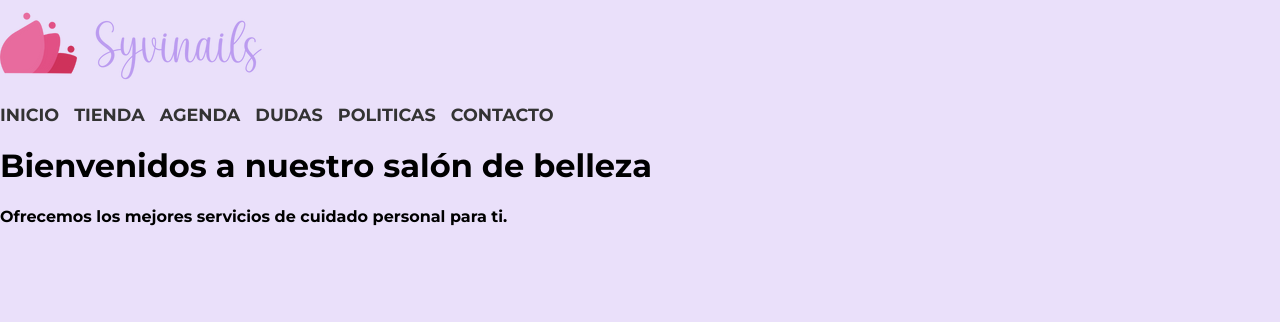
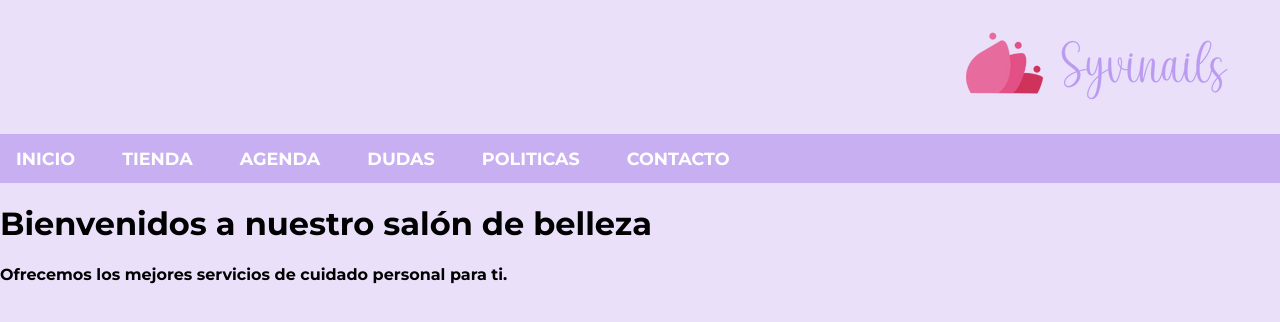
Before and after one commit to lvark/nailartwebpage, a React (Vite) app in the folder Syl01/: page / in a window 1280 px wide. Shown: the top 322 px of the page. Built offline with nearby package versions, Linux system fonts and the light colour scheme; the HTML template or start-up script is replaced by a standard one.

Commit message:
estilo-barra-navegacion

```diff
--- a/Syl01/package.json
+++ b/Syl01/package.json
@@ -10,6 +10,9 @@
     "preview": "vite preview"
   },
   "dependencies": {
+    "@fortawesome/fontawesome-svg-core": "^6.6.0",
+    "@fortawesome/free-solid-svg-icons": "^6.6.0",
+    "@fortawesome/react-fontawesome": "^0.2.2",
     "prop-types": "^15.8.1",
     "react": "^18.3.1",
     "react-dom": "^18.3.1",
--- a/Syl01/src/App.jsx
+++ b/Syl01/src/App.jsx
@@ -2,7 +2,7 @@ import React from 'react';
 import { BrowserRouter as Router, Route, Routes } from 'react-router-dom';
 import Header from './components/Header';
 import Home from './components/Home';
-import Services from './components/Services';
+import Store from './components/Store';
 import Schedule from './components/Schedule';
 import Contact from './components/Contact';
 import Faq from './components/Faq';
@@ -14,7 +14,7 @@ function App() {
       <Header />
       <Routes>
         <Route path="/" element={<Home />} />
-        <Route path="/services" element={<Services />} />
+        <Route path="/store" element={<Store/>} />
         <Route path="/schedule" element={<Schedule />} />
         <Route path="/contact" element={<Contact />} />
         <Route path="/faq" element={<Faq />} />
--- a/Syl01/src/components/Header.css
+++ b/Syl01/src/components/Header.css
@@ -14,6 +14,101 @@
   font-size: 1.8rem;
   color: #333;
   margin: 0;
+}
+
+
+
+ul {
+  list-style-type: none;
+  margin: 0;
+  padding: 0;
+  overflow: hidden;
+  /*background-color: #bb9bf0;*/
+  background: rgba(187, 155, 240, 0.7) ;
+}
+
+li {
+  float: left;
+}
+
+li a {
+  display: block;
+  color: white;
+  text-align: center;
+  padding: 14px 16px;
+  text-decoration: none;
+}
+
+li a:hover {
+  background-color: #bb9bf0;
+}
+
+
+/* Navegación */
+.nav {
+  flex-grow: 1;
+  text-align: right;
+}
+
+.nav-links {
+  list-style: none;
+  padding: 0;
+  margin: 0;
+  display: flex;
+  gap: 15px;
+}
+
+.nav-links li {
+  display: inline;
+}
+
+/* Estilos para los enlaces de navegación */
+.nav-links a {
+  text-decoration: none;
+  color: #bb9bf0;
+  font-size: 1.1rem;
+  transition: color 0.3s ease;
+}
+
+.nav-links a:hover {
+  color: #d93672;
+}
+
+/* Ocultar el menú para pantallas pequeñas */
+.mobile-menu-icon {
+  display: none;
+  font-size: 2rem;
+  background: none;
+  border: none;
+  cursor: pointer;
+  color: #333;
+
+}
+
+/* General para el header */
+.header {
+  display: flex;
+  justify-content: space-between;
+  align-items: center;
+  background-color:  #bb9bf0; /* Color de fondo */
+  padding: 10px 20px;
+  box-shadow: 0 4px 6px rgba(0, 0, 0, 0.1);
+  position: relative;
+}
+
+/* Estilos del logo */
+.logo h1 {
+  font-size: 1.8rem;
+  color: #333;
+  margin: 0;
+}
+
+/* Contenedor del logo */
+.logo-container {
+  text-align: right;
+  margin-top: 20px ;
+  margin-right: 40px;
+  margin-bottom: 10px;
 }
 
 /* Navegación */
@@ -37,13 +132,13 @@
 /* Estilos para los enlaces de navegación */
 .nav-links a {
   text-decoration: none;
-  color: #333;
+  color: #ffffff;
   font-size: 1.1rem;
   transition: color 0.3s ease;
 }
 
 .nav-links a:hover {
-  color: #007bff;
+  color: #d93672;
 }
 
 /* Ocultar el menú para pantallas pequeñas */
@@ -60,9 +155,9 @@
 @media (max-width: 768px) {
   .nav-links {
     position: absolute;
-    top: 60px; /* Debajo del header */
+    top: 100px; /* Debajo del header */
     right: 0;
-    background-color: #f2f2f2;
+    background-color:  #bb9bf0;
     width: 100%;
     display: flex;
     flex-direction: column;
@@ -73,7 +168,7 @@
   }
 
   .nav.mobile .nav-links {
-    height: 180px; /* Ajusta la altura dependiendo del número de enlaces */
+    height: 340px; /* Ajusta la altura dependiendo del número de enlaces */
   }
 
   .nav-links li {
--- a/Syl01/src/components/Header.jsx
+++ b/Syl01/src/components/Header.jsx
@@ -19,7 +19,7 @@ function Header() {
       <nav className={isMobile ? "nav mobile" : "nav"}>
         <ul className="nav-links">
           <li><Link to="/">INICIO</Link></li>
-          <li><Link to="/services">TIENDA</Link></li>
+          <li><Link to="/store">TIENDA</Link></li>
           <li><Link to="/schedule">AGENDA</Link></li>
           <li><Link to="/faq">DUDAS</Link></li>
           <li><Link to="/policies">POLITICAS</Link></li>
--- a/Syl01/src/components/Store.jsx
+++ b/Syl01/src/components/Store.jsx
@@ -3,8 +3,8 @@ import React from 'react';
 function Store() {
   return (
     <div>
-      <h1>Tienda</h1>
-
+      <h1> </h1>
+      <p> TIENDA </p>
     </div>
   );
 }
```
Also changed, not shown: 1 other file (tests, documents, lock files or other folders).
